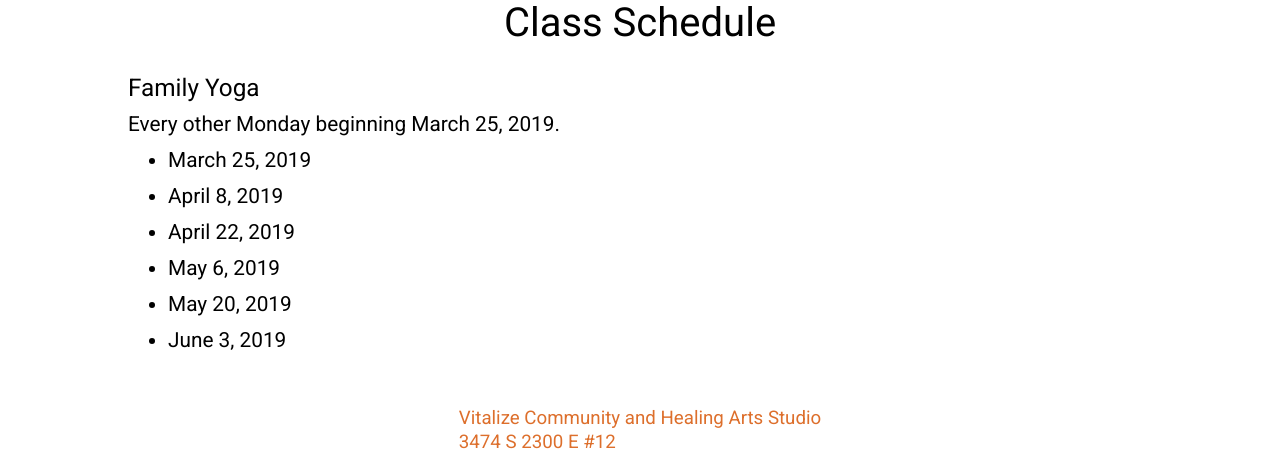
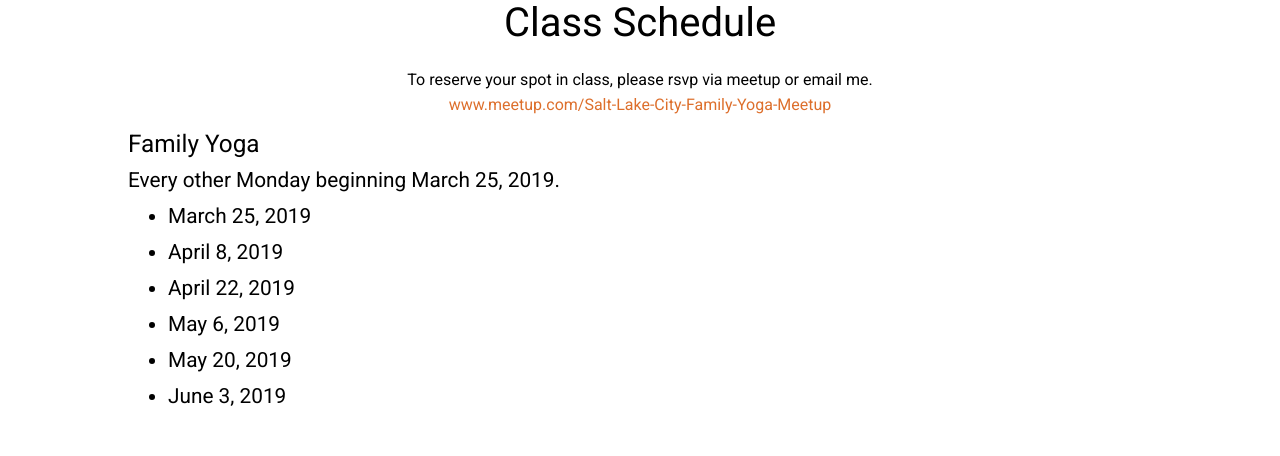
Before and after one commit to wright0776/olivia-tayler-fitness, a React (Create React App) app in the folder client/: page /class-schedule in a window 1280 px wide. Shown: the part 160-616 px from the top of the page. Built offline with nearby package versions, Linux system fonts and the light colour scheme.

Commit message:
added meetup link

```diff
--- a/client/src/App/features/AboutMe/aboutMe.css
+++ b/client/src/App/features/AboutMe/aboutMe.css
@@ -29,7 +29,7 @@
   .oliviaPortrait {
     /* height: 600px; */
     height: 50vw;
-    max-height: 1000px;
+    max-height: 600px;
     width: 100%;
   }
 }
--- a/client/src/App/features/ClassSchedule/ClassSchedule.jsx
+++ b/client/src/App/features/ClassSchedule/ClassSchedule.jsx
@@ -7,11 +7,18 @@ function ClassSchedule() {
 
             <h2 className='title'>Class Schedule</h2>
 
+            <div className='reserve'>
+                <span>To reserve your spot in class, please rsvp via meetup or email me.</span>
+                <a target="_blank" href="https://www.meetup.com/Salt-Lake-City-Family-Yoga-Meetup/">www.meetup.com/Salt-Lake-City-Family-Yoga-Meetup</a>
+            </div>
+
             <div className='featureContent'>
+
+                <div className='midsection'>
 
                     <h3>Family Yoga</h3>
 
-                <p>Every other Monday beginning March 25, 2019.</p>
+                    <span>Every other Monday beginning March 25, 2019.</span>
 
                     <ul>
                         <li>March 25, 2019</li>
@@ -21,6 +28,7 @@ function ClassSchedule() {
                         <li>May 20, 2019</li>
                         <li>June 3, 2019</li>
                     </ul>
+                </div>
 
                 <div className='addressContainer'>
 
--- a/client/src/App/features/ClassSchedule/classSchedule.css
+++ b/client/src/App/features/ClassSchedule/classSchedule.css
@@ -2,10 +2,28 @@
 
 }
 
-.locationMap {
+.reserve {
   width: 100%;
-  height: 450px;
-  border: 0;
+  display: flex;
+  flex-direction: column;
+  align-items: center;
+  margin-bottom: 12px;
+  text-align: center;
+}
+
+.reserve > span {
+  margin-bottom: 6px;
+}
+
+.reserve > a {
+  color: #DD6F2C;
+  text-decoration: none;
+}
+
+.midsection {
+  display: grid;
+  grid-template-rows: auto auto;
+  grid-template-columns: auto;
 }
 
 .addressContainer {
@@ -22,3 +40,23 @@
   color: #DD6F2C;
   margin: 48px 0;
 }
+
+.kidsPic {
+  height: 375px;
+  width: 100%;
+  background: url('../../../media/oliviaPortrait.jpg');
+  background-size: contain;
+  background-repeat: no-repeat;
+  background-position: center;
+  /* background-color: blueviolet; */
+}
+
+.locationMap {
+  width: 100%;
+  height: 450px;
+  border: 0;
+}
+
+@media (min-width: 1024px) {
+
+}
--- a/client/src/App/features/Main/Masthead/Masthead.jsx
+++ b/client/src/App/features/Main/Masthead/Masthead.jsx
@@ -7,7 +7,7 @@ function Masthead() {
             <div className='mastheadText'>
                 <h1>Yoga Teacher and Personal Trainer.</h1>
                 <span>Now offering kids yoga!</span>
-                <span className='subtext'>A fun-filled mindfulness and meditation practice for kids.</span>
+                <span className='subtext'>A fun-filled mindfulness and meditation practice for families and kids.</span>
                 <span className='firstClass'>First Class Free!</span>
             </div>
             <img className='otfitPhoto' src={require("../../../../media/familyYoga1.jpg")} alt="girl doing yoga"/>
```
Lines whose indentation alone changed are shown as unchanged.
